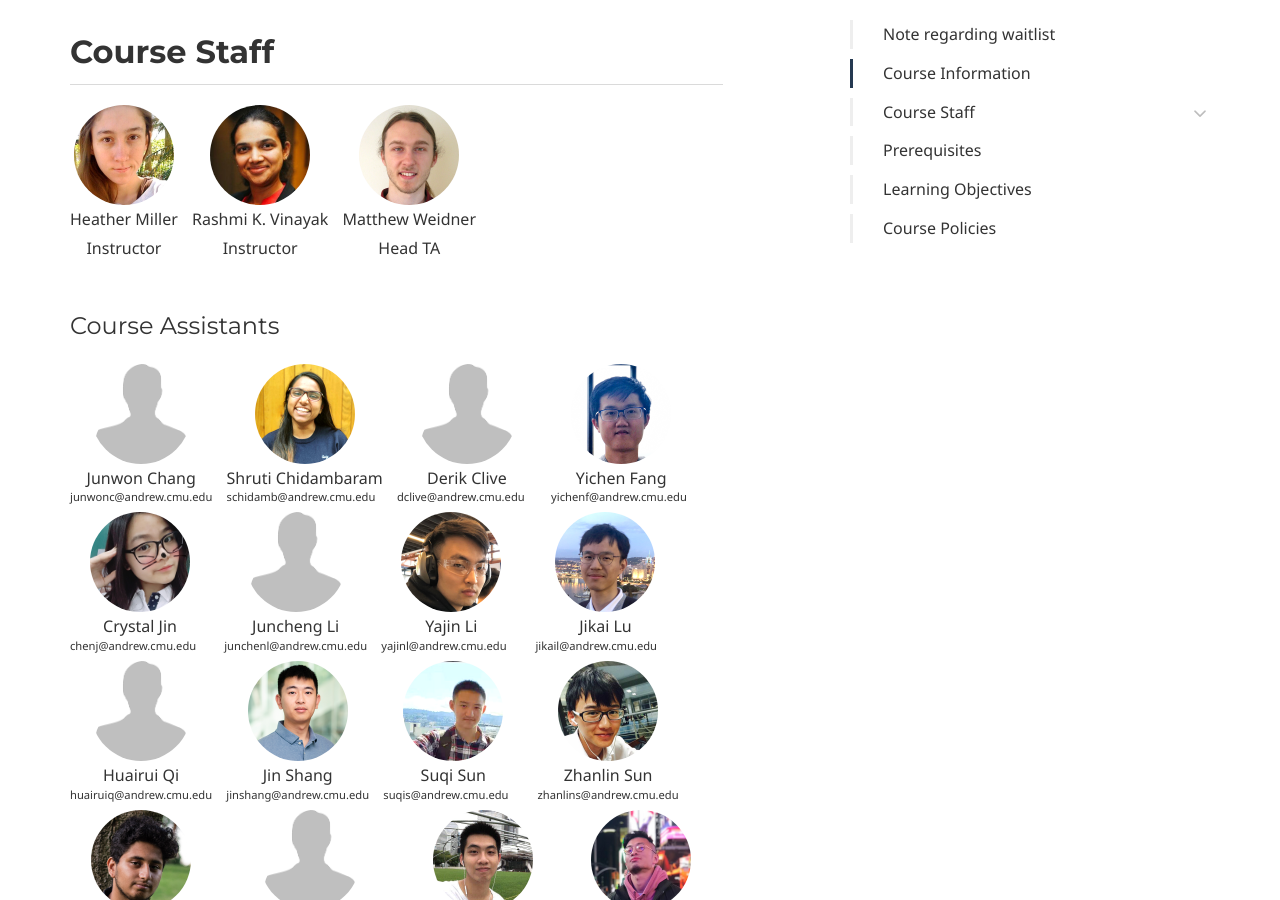
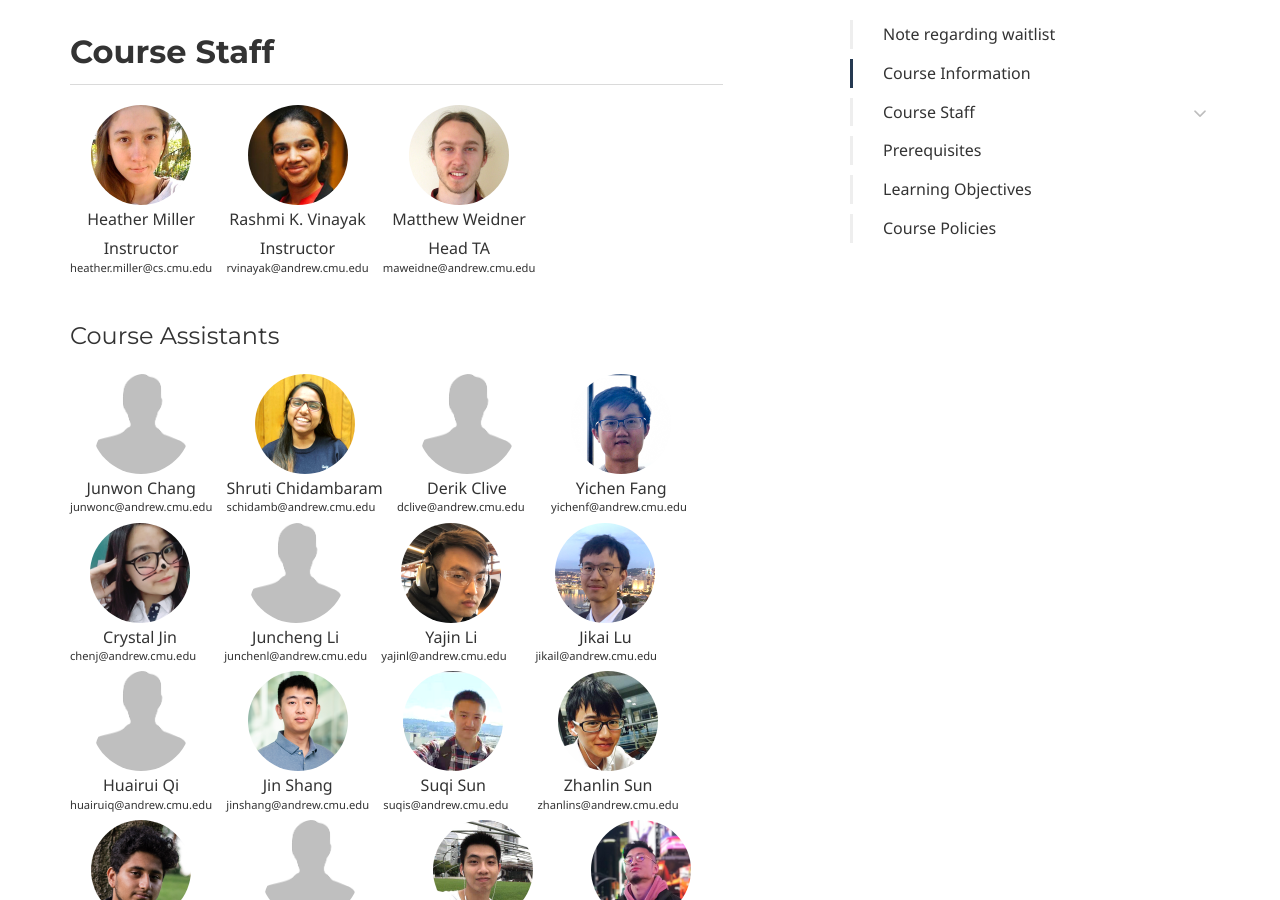
Before and after one commit to 15-440/website, a Jekyll site: the page built from index.md, in a window 1280 px wide and 900 px high, scrolled down 1596 px. Built offline with Jekyll 4.4.1, drawn with Linux system fonts in a browser that asks for light colours; some web fonts are replaced.

Commit message:
adds peoples emails

```diff
--- a/_config.yml
+++ b/_config.yml
@@ -1,4 +1,4 @@
-baseurl: "" # "/15-440/fa2020"
+baseurl: "/15-440/fa2020"
 
 # Theme settings
 doks:
@@ -143,15 +143,18 @@ course:
           type: Instructor
           url: https://heather.miller.am
           image: heather.jpg
+          email: heather.miller@cs.cmu.edu
         - name: Rashmi K. Vinayak
           type: Instructor
           url: http://www.cs.cmu.edu/~rvinayak/
           image: rashmi.jpg
+          email: rvinayak@andrew.cmu.edu
         - name: Matthew Weidner
           email: maweidne@andrew.cmu.edu
           type: Head TA
           url: http://mattweidner.com/
           image: matthew.png
+          email: maweidne@andrew.cmu.edu
 
     ta:
         - name: Junwon Chang
--- a/doks-theme/_includes/staff.html
+++ b/doks-theme/_includes/staff.html
@@ -5,6 +5,8 @@
         <img class="headshot" src="{% if jekyll.environment == 'production' %}{{ site.baseurl }}{% endif %}/doks-theme/assets/images/headshot/{{ people.image }}" style="text-align:center;">
         <div style="text-align:center;">{{ people.name }}<br>{{ people.type }}</div>
 	</a>
+	{% if people.email %}<div class="staff-email"> {{ people.email }} </div>{% endif %}
+	{% if people.oh %}<div class="oh"> {{ people.oh }} </div>{% endif %}
 </div>
 {% endfor%}
 
```
